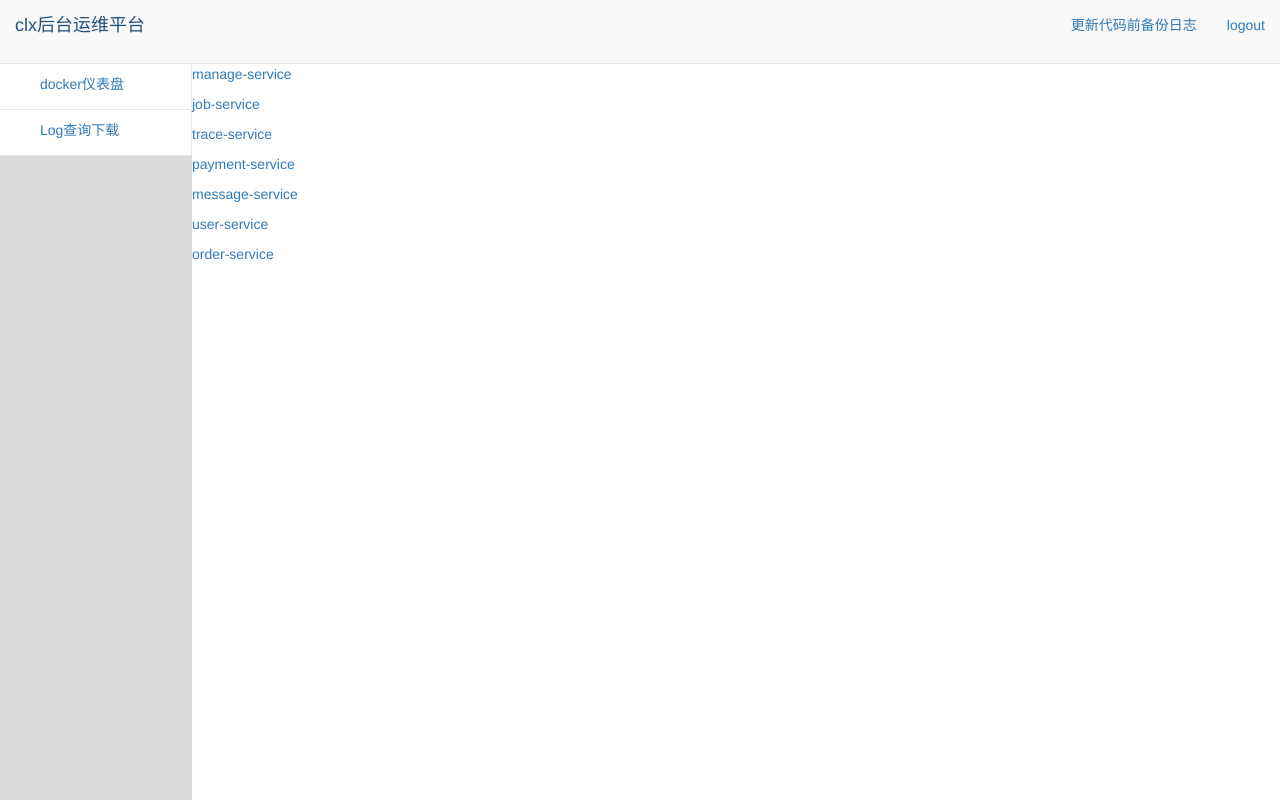
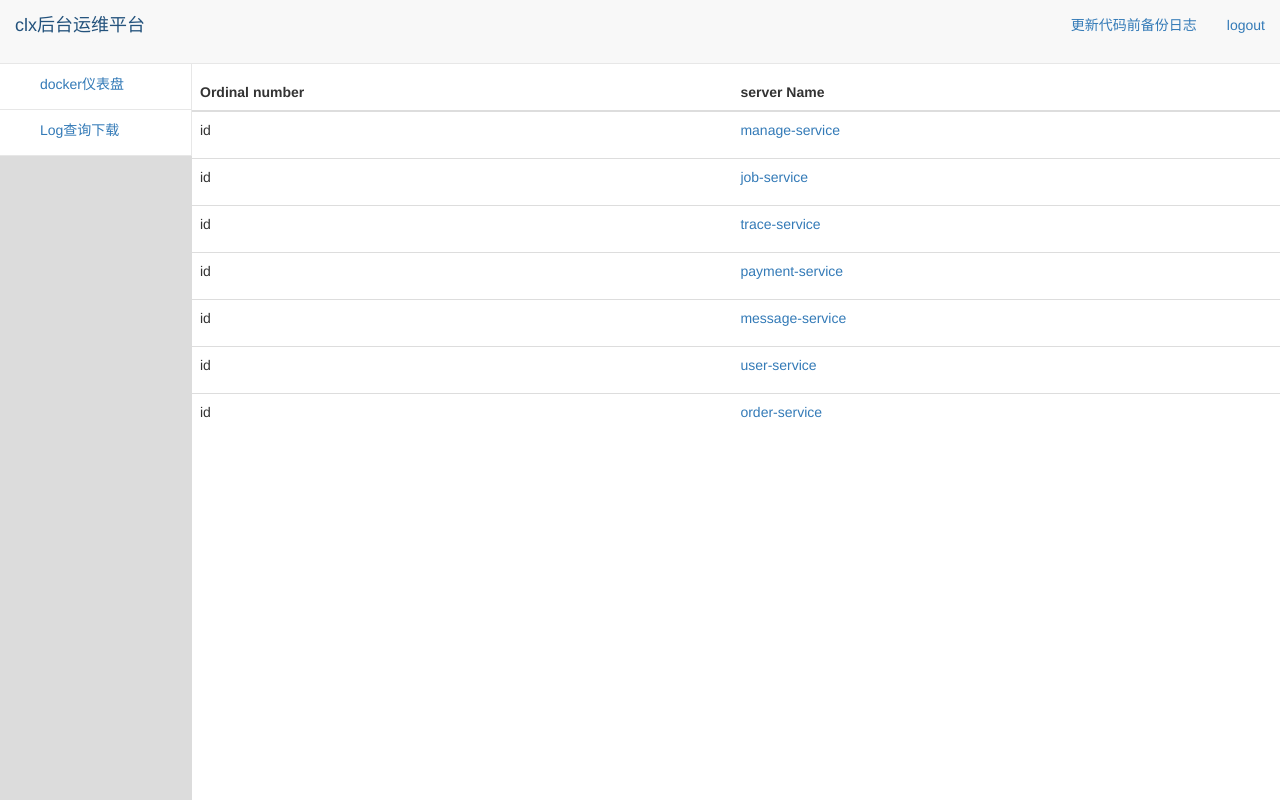
Before and after one commit to houziyu/dao_manage, a Django app: page /dir_log/ in a window 1280 px wide. Run offline with Django 3.2, Linux system fonts and the light colour scheme; a user stored in the database is signed in; some libraries are stand-ins or nearby versions.

```diff
--- a/templates/dir_log.html
+++ b/templates/dir_log.html
@@ -1,6 +1,19 @@
 {% extends 'base.html' %}
 {% block body %}
-    {% for i in service_now %}
-        <p><a href="/dir_log/?find_name={{ i }}">{{ i }}</a></p>
-    {% endfor %}
+<table class="table table-bordered;table table-hover" style="margin-top: 10px">
+    <thead>
+        <tr>
+            <th>Ordinal number</th>
+            <th>server Name</th>
+        </tr>
+    </thead>
+    <tbody>
+        {% for i in service_now %}
+                <tr>
+                    <td>id</td>
+                    <td><p><a href="/dir_log/?find_name={{ i }}">{{ i }}</a></p></td>
+                </tr>
+        {% endfor %}
+    </tbody>
+</table>
 {% endblock %}
```
